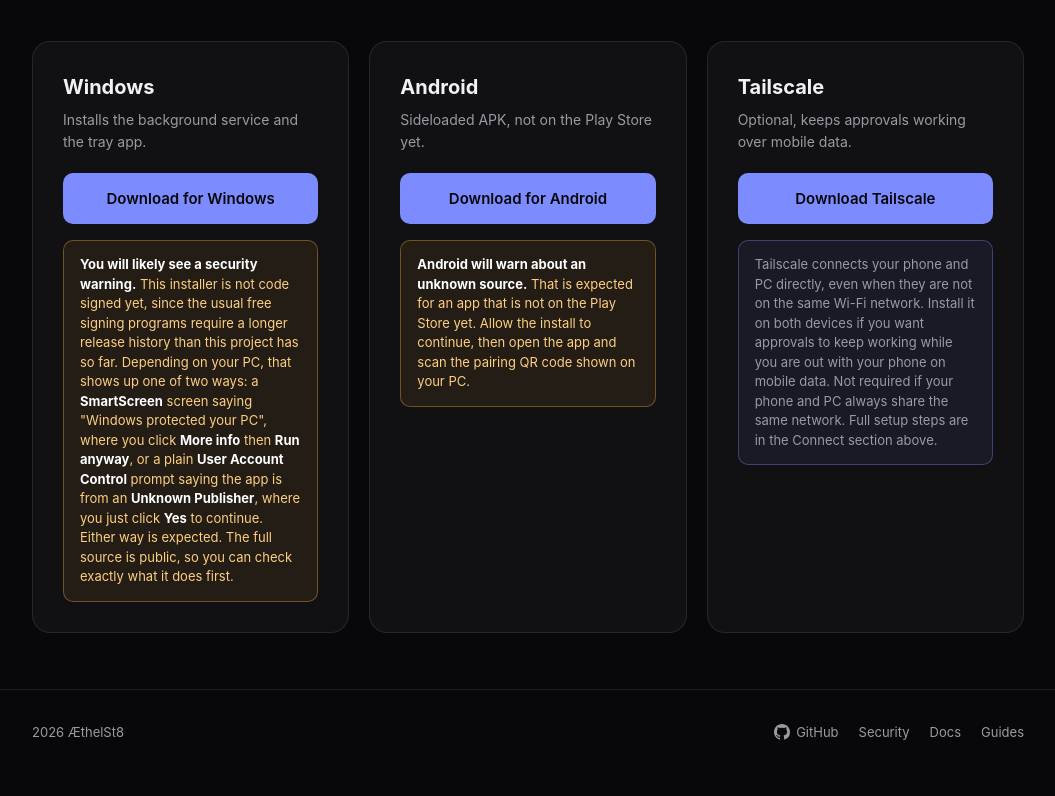
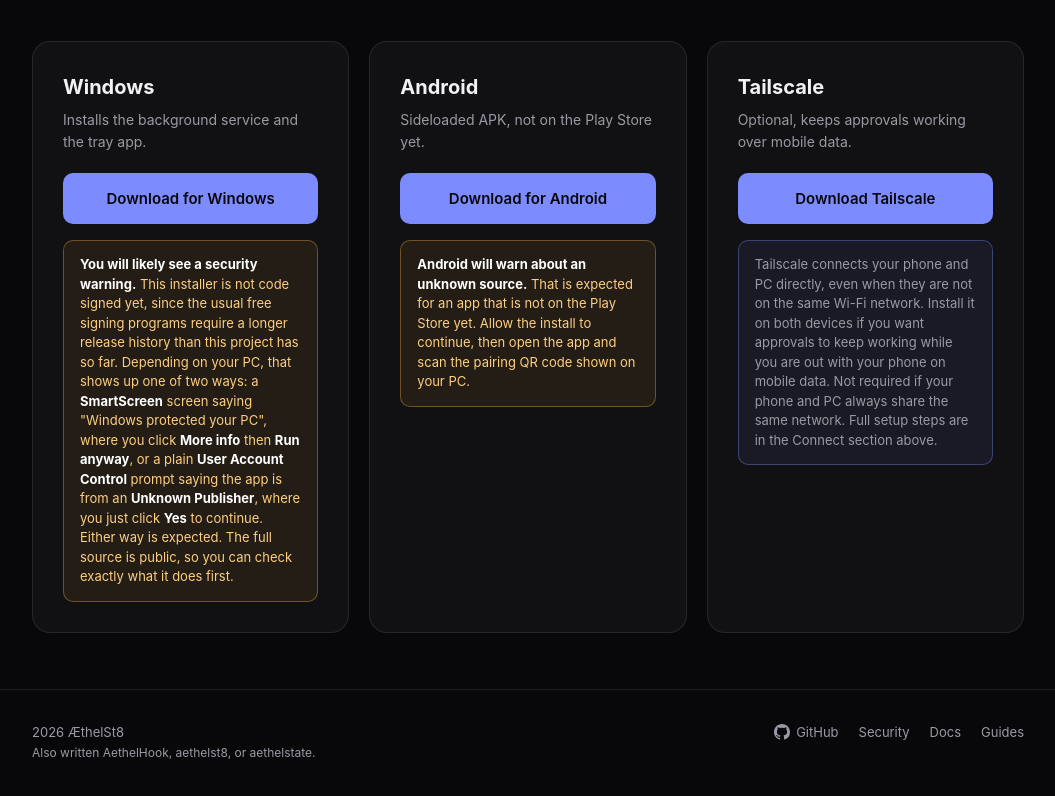
Before and after one commit to aethelst8/aethelst8.github.io, a React (Vite) app: page / in a window 1280 px wide. Shown: the part 5948-6744 px from the top of the page, without its empty margins (112-1167 px from the left). Built offline with nearby package versions, Linux system fonts and the light colour scheme.

Commit message:
Add brand alias keywords (aethelst8, aethelstate) for entity SEO
- JSON-LD alternateName is now an array: AethelHook, aethelst8, aethelstate
- Footer has a plain-text aka line so the aliases are in visible copy too,
  not just structured data

```diff
--- a/index.html
+++ b/index.html
@@ -25,7 +25,7 @@
   "@context": "https://schema.org",
   "@type": "SoftwareApplication",
   "name": "ÆthelHook",
-  "alternateName": "AethelHook",
+  "alternateName": ["AethelHook", "aethelst8", "aethelstate"],
   "description": "Free, open source remote control and approval gateway that routes Claude Code and Codex AI agent tool calls, plans, and questions to your phone for approval.",
   "applicationCategory": "DeveloperApplication",
   "operatingSystem": "Windows, Android",
--- a/src/components/Footer.jsx
+++ b/src/components/Footer.jsx
@@ -6,6 +6,7 @@
       <div className="wrap footer-inner">
         <div className="footer-copy">
           <p>2026 ÆthelSt8</p>
+          <p className="footer-aka">Also written AethelHook, aethelst8, or aethelstate.</p>
         </div>
         <div className="footer-links">
           <a className="icon-link" href="https://github.com/aethelst8/aethelhook">
--- a/src/index.css
+++ b/src/index.css
@@ -455,6 +455,10 @@
 .footer-copy p {
   margin: 0 0 2px;
 }
+.footer-aka {
+  color: var(--text-dim);
+  font-size: 12px;
+}
 .footer-links {
   display: flex;
   align-items: center;
```
